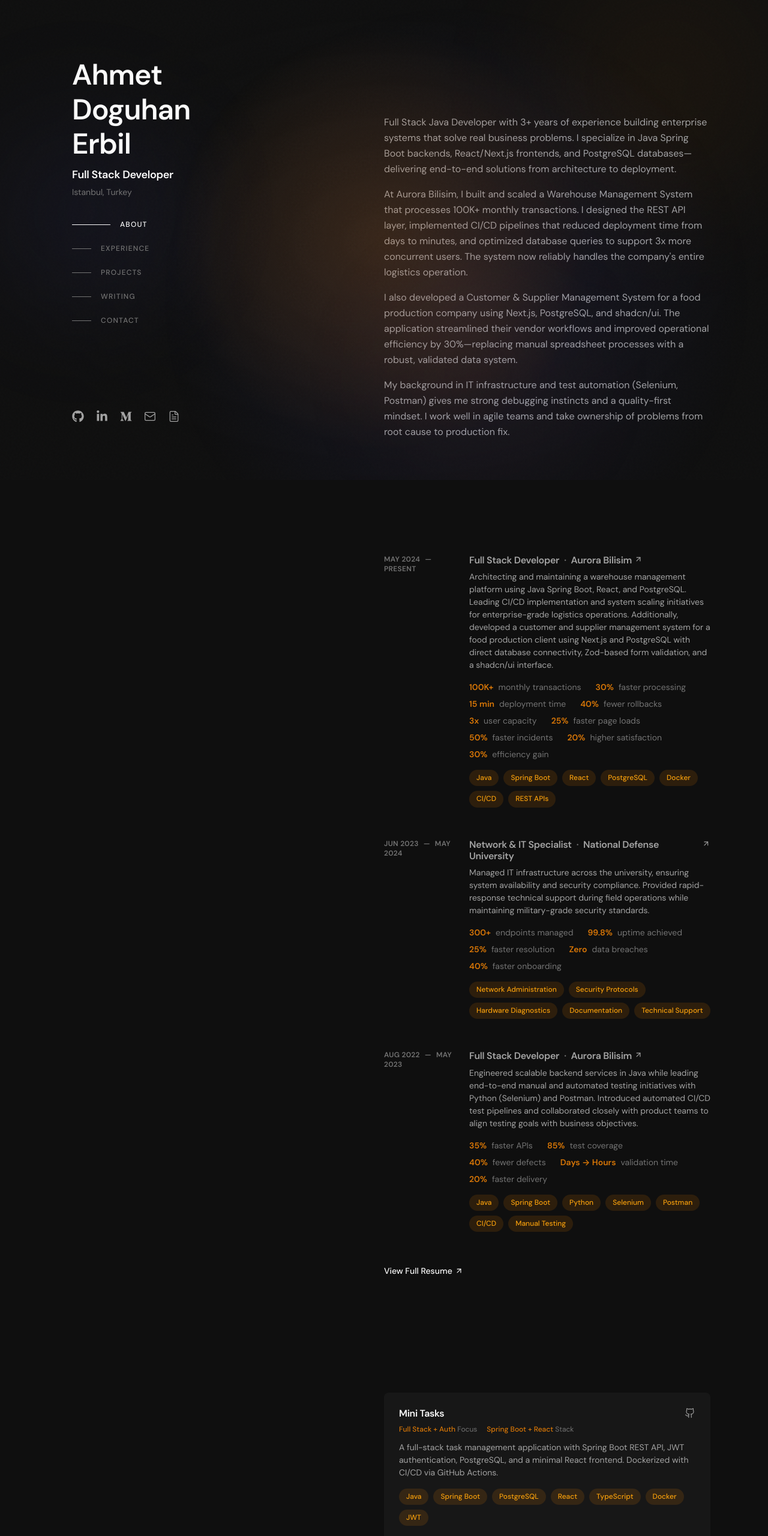
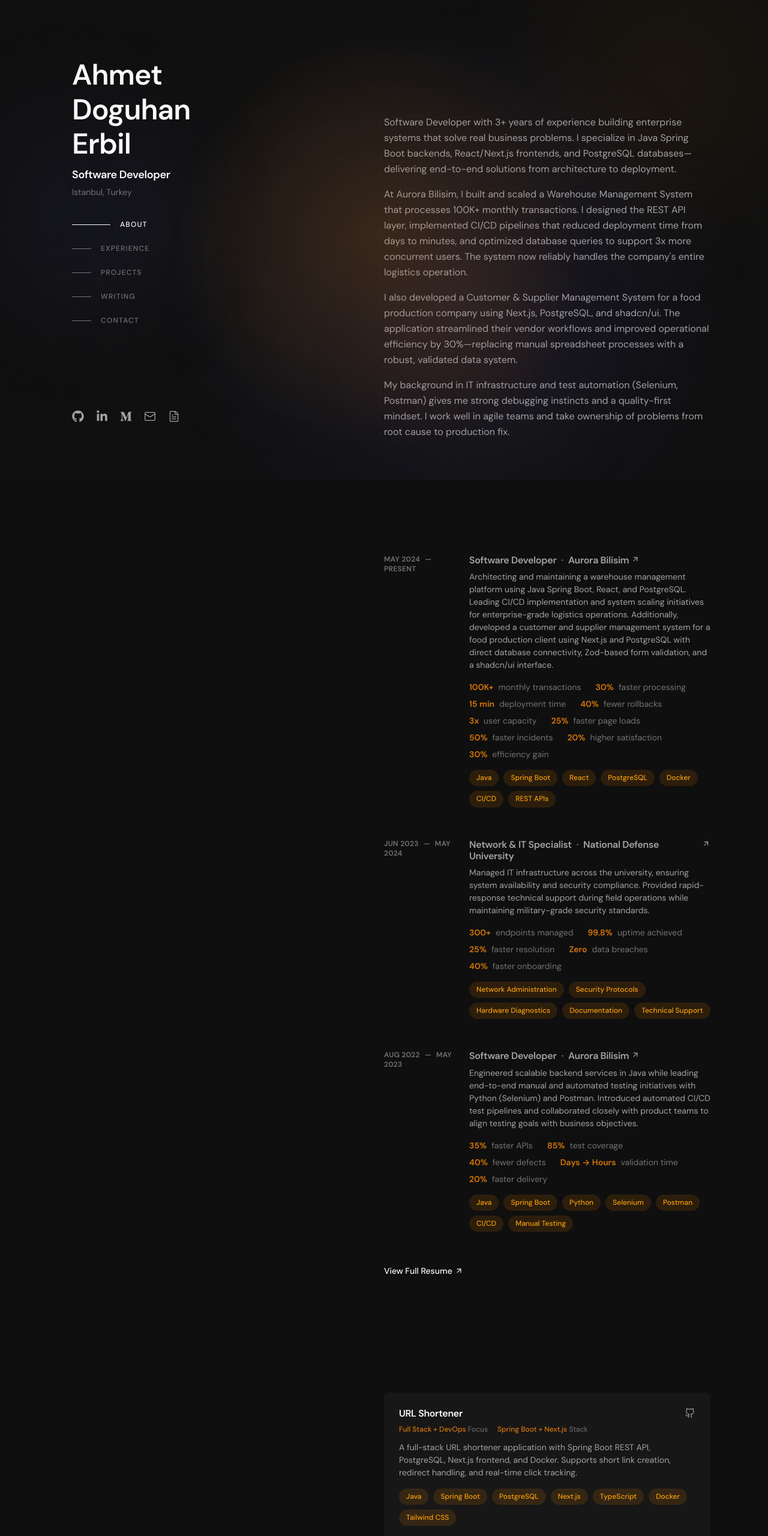
Before and after one commit to doguhanerbil/portfolio, a Next.js app: page / in a window 1280 px wide. Shown: the top 2560 px of the page at 60% size. Built offline with nearby package versions, Linux system fonts and the light colour scheme.

Commit message:
bazı düzenlemeler ve yeni proje eklendi

```diff
--- a/app/layout.tsx
+++ b/app/layout.tsx
@@ -18,11 +18,11 @@ const jetbrainsMono = JetBrains_Mono({
 });
 
 export const metadata: Metadata = {
-  title: "Ahmet Doguhan Erbil | Full Stack Developer",
+  title: "Ahmet Doguhan Erbil | Software Developer",
   description:
-    "Full Stack Developer with 3+ years building scalable enterprise systems. Specializing in Java Spring Boot, React/Next.js, and PostgreSQL. Expert in WMS/ERP solutions, CI/CD pipelines, and system architecture. Available for remote opportunities.",
+    "Software Developer with 3+ years building scalable enterprise systems. Specializing in Java Spring Boot, React/Next.js, and PostgreSQL. Expert in WMS/ERP solutions, CI/CD pipelines, and system architecture. Available for remote opportunities.",
   keywords: [
-    "Full Stack Developer",
+    "Software Developer",
     "Java Developer",
     "Spring Boot",
     "React",
@@ -40,7 +40,7 @@ export const metadata: Metadata = {
   creator: "Ahmet Doguhan Erbil",
   metadataBase: new URL("https://doguhanerbil.com"),
   openGraph: {
-    title: "Ahmet Doguhan Erbil | Full Stack Developer",
+    title: "Ahmet Doguhan Erbil | Software Developer",
     description:
       "Building scalable systems that power real businesses. Java Spring Boot & React specialist with 3+ years in enterprise WMS/ERP solutions.",
     url: "https://doguhanerbil.com",
@@ -50,7 +50,7 @@ export const metadata: Metadata = {
         url: "/og-image.png",
         width: 1200,
         height: 630,
-        alt: "Ahmet Doguhan Erbil - Full Stack Developer",
+        alt: "Ahmet Doguhan Erbil - Software Developer",
       },
     ],
     locale: "en_US",
@@ -58,7 +58,7 @@ export const metadata: Metadata = {
   },
   twitter: {
     card: "summary_large_image",
-    title: "Ahmet Doguhan Erbil | Full Stack Developer",
+    title: "Ahmet Doguhan Erbil | Software Developer",
     description:
       "Building scalable systems that power real businesses. Java Spring Boot & React specialist.",
     images: ["/og-image.png"],
--- a/data/experience.ts
+++ b/data/experience.ts
@@ -27,7 +27,7 @@ export type Achievement = {
 export const experiences: Experience[] = [
     {
         id: "aurora-2024",
-        title: "Full Stack Developer",
+        title: "Software Developer",
         company: "Aurora Bilisim",
         companyUrl: "https://aurorabilisim.com",
         companyDescription: "Provider of warehouse and logistics software, developing modern ERP platforms for enterprise clients",
@@ -144,7 +144,7 @@ export const experiences: Experience[] = [
     },
     {
         id: "aurora-2022",
-        title: "Full Stack Developer",
+        title: "Software Developer",
         company: "Aurora Bilisim",
         companyUrl: "https://aurorabilisim.com",
         companyDescription: "Provider of warehouse and logistics software, developing modern ERP platforms for enterprise clients",
--- a/data/projects.ts
+++ b/data/projects.ts
@@ -21,6 +21,22 @@ export type Project = {
 };
 
 export const projects: Project[] = [
+  {
+    id: "url-shortener",
+    title: "URL Shortener",
+    description:
+      "A full-stack URL shortener application with Spring Boot REST API, PostgreSQL, Next.js frontend, and Docker. Supports short link creation, redirect handling, and real-time click tracking.",
+    technologies: ["Java", "Spring Boot", "PostgreSQL", "Next.js", "TypeScript", "Docker", "Tailwind CSS"],
+    githubUrl: "https://github.com/doguhanerbil/url-shortener",
+    liveUrl: undefined,
+    imageUrl: undefined,
+    featured: true,
+    year: 2026,
+    metrics: [
+      { label: "Focus", value: "Full Stack + DevOps" },
+      { label: "Stack", value: "Spring Boot + Next.js" },
+    ],
+  },
   {
     id: "mini-tasks",
     title: "Mini Tasks",
--- a/data/site.ts
+++ b/data/site.ts
@@ -5,10 +5,10 @@
 
 export const siteConfig = {
   name: "Ahmet Doguhan Erbil",
-  title: "Full Stack Developer",
+  title: "Software Developer",
 
   tagline: "Engineering Scalable Solutions",
-  headline: "Full Stack Developer",
+  headline: "Software Developer",
   elevatorPitch:
     "I build scalable systems that power real businesses—from warehouse management platforms handling 100K+ monthly transactions to enterprise ERP solutions. Specializing in Java Spring Boot and React/Next.js, I bridge backend architecture with performant frontends.",
   location: "Istanbul, Turkey",
@@ -19,7 +19,7 @@ export const siteConfig = {
   // SEO & Metadata
   siteUrl: "https://doguhanerbil.com",
   ogImage: "/og-image.png",
-  description: "Full Stack Developer with 3+ years building scalable enterprise systems. Specializing in Java Spring Boot, React/Next.js, and PostgreSQL. Expert in WMS/ERP solutions, CI/CD pipelines, and system architecture.",
+  description: "Software Developer with 3+ years building scalable enterprise systems. Specializing in Java Spring Boot, React/Next.js, and PostgreSQL. Expert in WMS/ERP solutions, CI/CD pipelines, and system architecture.",
 };
 
 
@@ -29,7 +29,7 @@ export const siteConfig = {
  * Tone: Technical competence, problem-solving focus, metrics-driven
  */
 export const aboutTechnical = `
-Full Stack Java Developer with 3+ years of experience building enterprise systems that solve real business problems. I specialize in Java Spring Boot backends, React/Next.js frontends, and PostgreSQL databases—delivering end-to-end solutions from architecture to deployment.
+Software Developer with 3+ years of experience building enterprise systems that solve real business problems. I specialize in Java Spring Boot backends, React/Next.js frontends, and PostgreSQL databases—delivering end-to-end solutions from architecture to deployment.
 
 At Aurora Bilisim, I built and scaled a Warehouse Management System that processes 100K+ monthly transactions. I designed the REST API layer, implemented CI/CD pipelines that reduced deployment time from days to minutes, and optimized database queries to support 3x more concurrent users. The system now reliably handles the company's entire logistics operation.
 
@@ -44,7 +44,7 @@ My background in IT infrastructure and test automation (Selenium, Postman) gives
  * Tone: Impact-driven, results-focused, accessible language
  */
 export const aboutRecruiter = `
-I'm a Full Stack Developer who turns complex technical challenges into solutions that
+I'm a Software Developer who turns complex technical challenges into solutions that
 deliver real business impact. With 3+ years of experience across enterprise logistics
 and defense sectors, I've built systems handling 100,000+ monthly transactions while
 consistently improving efficiency, reliability, and user satisfaction.
```
Also changed, not shown: 1 other file (tests, documents, lock files or other folders).
